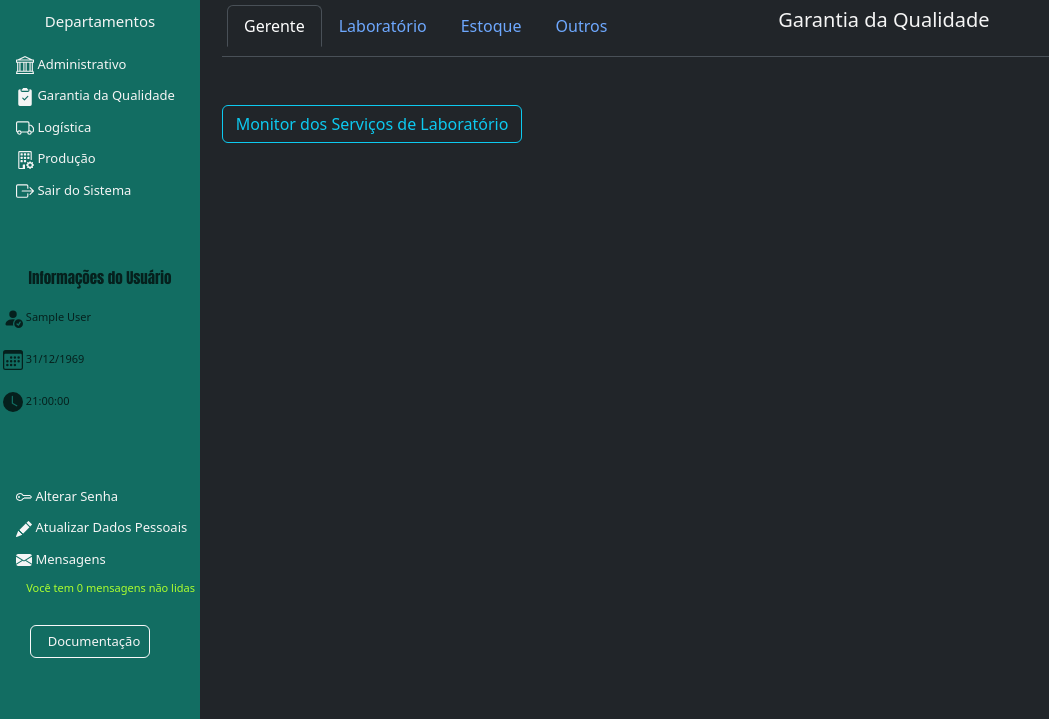
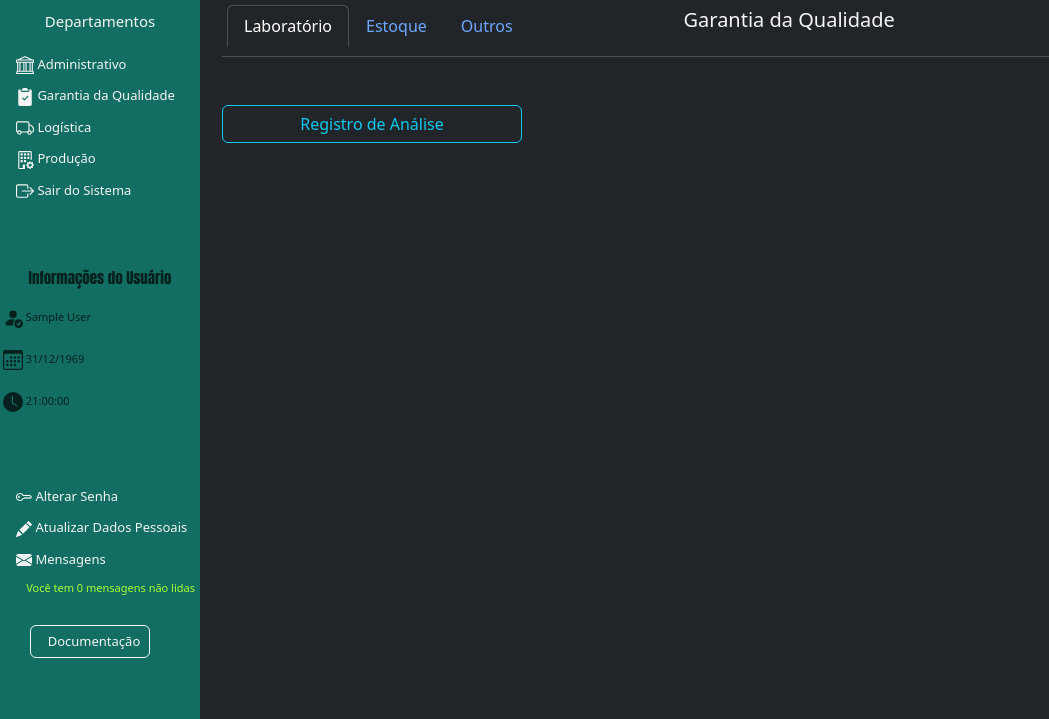
Before and after one commit to GRUPO014-PI-UNIVESP/DRP03PJI240S001G015, a PHP site: page /01SeletorGQualidade.php in a window 1280 px wide. Shown: the top 719 px of the page, without its empty margins (0-1049 px from the left). Run offline with PHP 8.4, Linux system fonts and the light colour scheme; the visitor is signed in with stand-in values (Sample User, id 1); data comes from the database, SQL or seed files in the repository.

Commit message:
correções e atualizações

```diff
--- a/01SeletorGQualidade.php
+++ b/01SeletorGQualidade.php
@@ -9,15 +9,11 @@
       <ul style="padding:5px" class="nav nav-tabs" id="myTab" role="tablist">
         <li class="nav-item" role="presentation">
           <button class="nav-link active" id="manage-tab" data-bs-toggle="tab" data-bs-target="#manage-tab-pane" type="button"
-            role="tab" aria-controls="manage-tab-pane" aria-selected="true">Gerente</button>
+            role="tab" aria-controls="manage-tab-pane" aria-selected="true">Laboratório</button>
         </li>
         <li class="nav-item" role="presentation">
           <button class="nav-link" id="lab-tab" data-bs-toggle="tab" data-bs-target="#lab-tab-pane" type="button"
-            role="tab" aria-controls="lab-tab-pane" aria-selected="false">Laboratório</button>
-        </li>
-        <li class="nav-item" role="presentation">
-          <button class="nav-link" id="warehouse-tab" data-bs-toggle="tab" data-bs-target="#warehouse-tab-pane" type="button"
-            role="tab" aria-controls="warehouse-tab-pane" aria-selected="false">Estoque</button>
+            role="tab" aria-controls="lab-tab-pane" aria-selected="false">Estoque</button>
         </li>
         <li class="nav-item" role="presentation">
           <button class="nav-link" id="other-tab" data-bs-toggle="tab" data-bs-target="#other-tab-pane" type="button"
@@ -27,26 +23,16 @@
       </ul>
 
       <div class="tab-content" id="myTabContent">
-
         <div class="tab-pane fade show active" id="manage-tab-pane" role="tabpanel" aria-labelledby="manage-tab" tabindex="0"><br><br>
           <button type="button" class="btn btn-outline-info" style="width:300px"
-            onclick="">Monitor dos Serviços de Laboratório</button><br><br>
+            onclick="location.href='40RegistroAnalise.php'">Registro de Análise</button><br><br>
         </div>
-
         <div class="tab-pane fade" id="lab-tab-pane" role="tabpanel" aria-labelledby="lab-tab" tabindex="0"><br><br>
-          <button type="button" class="btn btn-outline-info" style="width:300px" onclick="">Registro de Análise Concluída</button><br><br>
-          <button type="button" class="btn btn-outline-info" style="width:300px" onclick="">Cronograma de Execução de Análises</button><br><br>
+          <button type="button" class="btn btn-outline-info" style="width:350px" onclick="">Reabastecimento de Estoque de Reagentes</button><br><br>
+          <button type="button" class="btn btn-outline-info" style="width:350px" onclick="">Tabela Geral do Estoque de Reagentes</button><br><br>
         </div>
-
-        <div class="tab-pane fade" id="warehouse-tab-pane" role="tabpanel" aria-labelledby="warehouse-tab" tabindex="0"><br><br>
-          <button type="button" class="btn btn-outline-info" style="width:400px"
-            onclick="location.href='20EstoqueReagentes.php'">Reabastecimento de Estoque de Reagentes</button><br><br>
-          <button type="button" class="btn btn-outline-info" style="width:400px" onclick="">Tabela Geral do Estoque de Reagentes</button><br><br>
-        </div>
-
         <div class="tab-pane fade" id="other-tab-pane" role="tabpanel" aria-labelledby="other-tab" tabindex="0" style="color: whitesmoke"><br><br>
           <a href="" class="font-family: aria-current=">
-
         </div>
       </div>
     </div>
```
Also changed, not shown: 40RegistroAnalise.php (added, +50 -0 lines).
